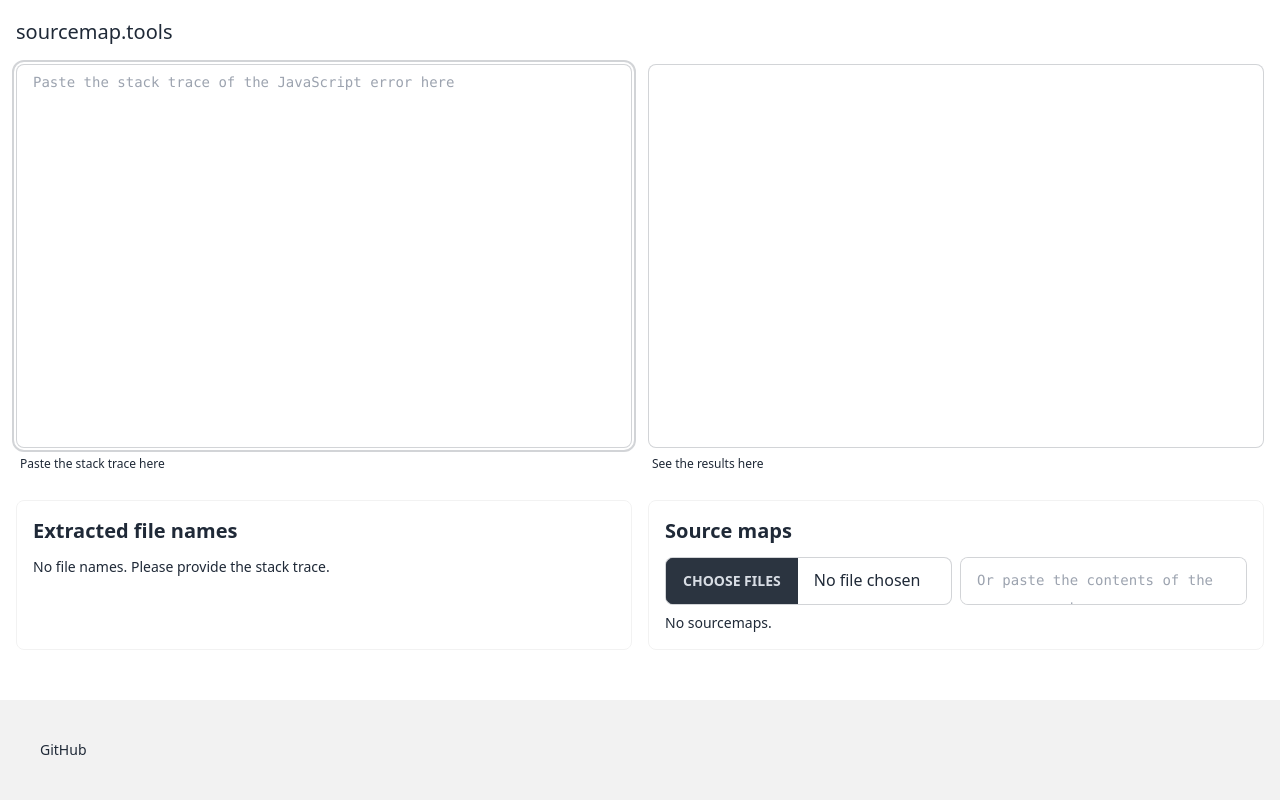
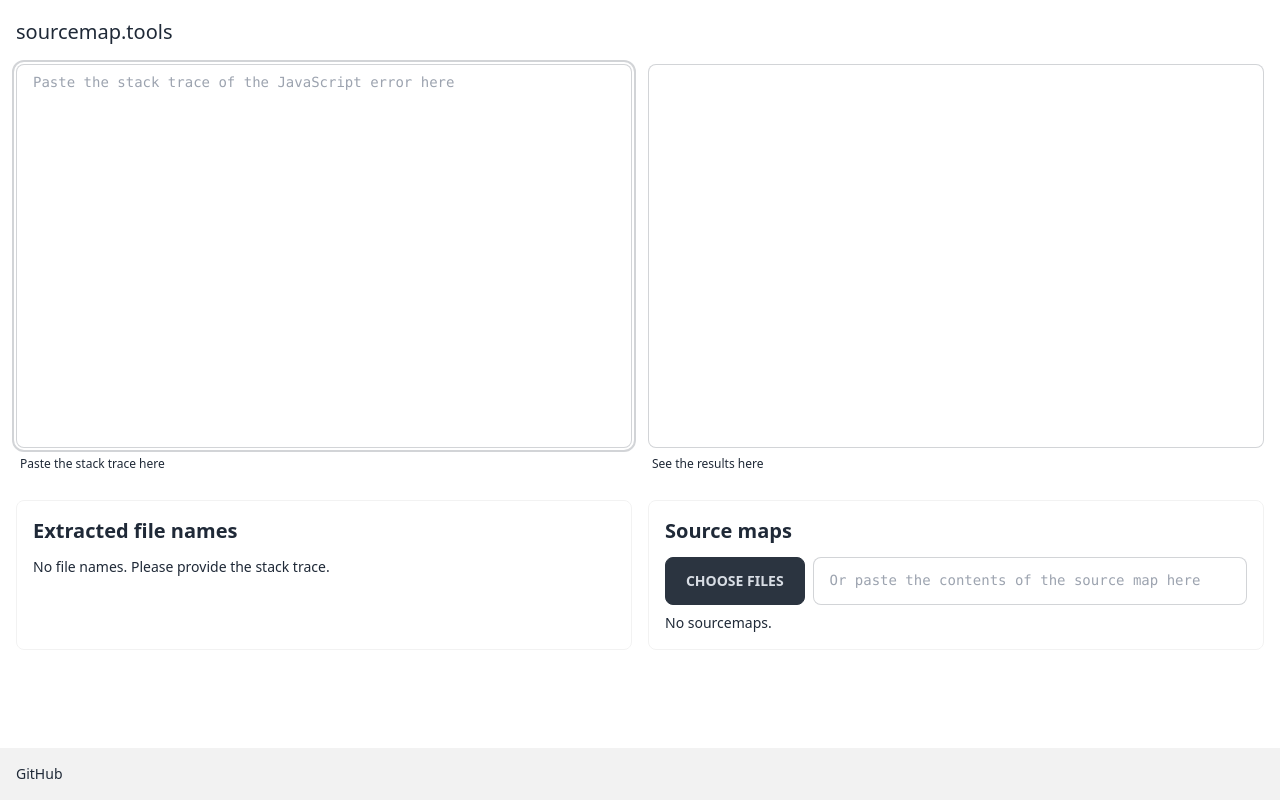
Before and after one commit to rmuratov/sourcemap.tools, a React (Vite) app: page / in a window 1280 px wide. Built offline with nearby package versions, Linux system fonts and the light colour scheme.

Commit message:
ui improvements

```diff
--- a/src/App.tsx
+++ b/src/App.tsx
@@ -133,22 +133,26 @@
             <div className="card-body">
               <h2 className="card-title">Source maps</h2>
 
-              <div className="grid grid-cols-1 lg:grid-cols-2 gap-2">
+              <div className="grid grid-cols-1 lg:grid-cols-4 gap-2">
+                <label className="btn btn-neutral btn-block" htmlFor="sourcemap-file-input">
+                  Choose files
                   <input
                     accept=".map,.txt"
                     aria-label="Source map file input"
                     className="file-input file-input-bordered"
                     data-testid="sourcemap-file-input"
+                    hidden
                     id="sourcemap-file-input"
                     multiple
                     onChange={handleSourceMapFileInputChange}
                     type="file"
                   />
+                </label>
 
-                <div className="form-control">
+                <div className="form-control lg:col-span-3">
                   <textarea
                     aria-label="Source map content textarea"
-                    className="textarea textarea-bordered resize-none font-mono h-0"
+                    className="textarea textarea-bordered resize-none font-mono h-0 whitespace-nowrap"
                     data-testid="sourcemap-textarea"
                     id="sourcemap-textarea"
                     onChange={handleSourceMapTextAreaChange}
@@ -182,7 +186,7 @@
         </div>
       </div>
 
-      <footer className="footer bg-base-200 p-10 mt-10">
+      <footer className="footer bg-base-200 p-4 mt-10">
         <nav>
           <a className="link link-hover" href="https://github.com/rmuratov/sourcemap.tools">
             GitHub
```
Lines whose indentation alone changed are shown as unchanged.
